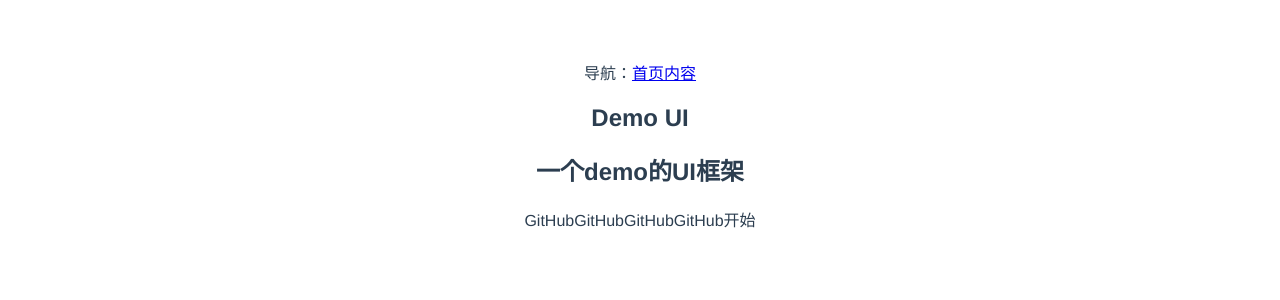
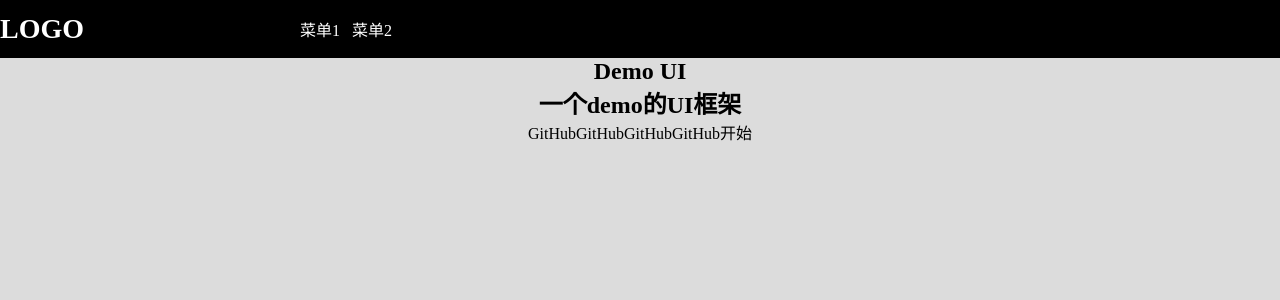
Before and after one commit to Supertinypeanut/protal-vite, a Vue app: page /#/ in a window 1280 px wide. Shown: the top 300 px of the page. Built offline with nearby package versions, Linux system fonts and the light colour scheme.

Commit message:
feat:首页基本布局

```diff
--- a/src/App.vue
+++ b/src/App.vue
@@ -1,9 +1,9 @@
 <template>
-  <nav>
+  <!-- <nav>
     <span>导航：</span>
     <router-link to="/">首页</router-link>
     <router-link to="/doc">内容</router-link>
-  </nav>
+  </nav> -->
   <router-view />
 </template>
 
--- a/src/components/tabBar.vue
+++ b/src/components/tabBar.vue
@@ -1,9 +1,37 @@
 <template>
-  <h1>顶部栏</h1>
+  <nav class="topnav">
+    <div class="logo">LOGO</div>
+    <ul class="meun">
+      <router-link to="/">菜单1</router-link>
+      <router-link to="/doc">菜单2</router-link>
+    </ul>
+  </nav>
 </template>
 
-<script>
-export default {}
+<script lang="ts">
+export default {
+  name: 'TabBar',
+}
 </script>
 
-<style></style>
+<style lang="scss" scoped>
+.topnav {
+  height: 58px;
+  background-color: #000;
+  color: #fff;
+  display: flex;
+  align-items: center;
+  .logo {
+    width: 300px;
+    font-size: 28px;
+    font-weight: 600;
+  }
+  .meun {
+    flex: 1;
+    display: flex;
+    a + a {
+      margin-left: 12px;
+    }
+  }
+}
+</style>
--- a/src/index.css
+++ /dev/null
@@ -1,8 +0,0 @@
-#app {
-  font-family: Avenir, Helvetica, Arial, sans-serif;
-  -webkit-font-smoothing: antialiased;
-  -moz-osx-font-smoothing: grayscale;
-  text-align: center;
-  color: #2c3e50;
-  margin-top: 60px;
-}
--- /dev/null
+++ b/src/index.scss
@@ -0,0 +1,13 @@
+* {
+  margin: 0;
+  padding: 0;
+  box-sizing: content-box;
+}
+ul,
+ol {
+  list-style: none;
+}
+a {
+  text-decoration: none;
+  color: inherit;
+}
--- a/src/main.ts
+++ b/src/main.ts
@@ -2,7 +2,7 @@
 import App from './App.vue'
 import Home from './views/Home.vue'
 import Doc from './views/Doc.vue'
-import './index.css'
+import './index.scss'
 
 import { createWebHashHistory, createRouter } from 'vue-router'
 
--- a/src/views/Doc.vue
+++ b/src/views/Doc.vue
@@ -1,9 +1,27 @@
 <template>
-  <h1>内容</h1>
+  <tabBar />
+  <section class="banner">
+    <h1>Demo UI</h1>
+    <h2>一个demo的UI框架</h2>
+    <p class="action">
+      <a>GitHub</a>
+      <a>GitHub</a>
+      <a>GitHub</a>
+      <a>GitHub</a>
+      <a>开始</a>
+    </p>
+  </section>
+  <div></div>
 </template>
 
-<script>
-export default {};
+<script lang="ts">
+import tabBar from '../components/tabBar.vue'
+export default {
+  name: 'Doc',
+  components: {
+    tabBar,
+  },
+}
 </script>
 
-<style></style>
+<style lang="scss"></style>
--- a/src/views/Home.vue
+++ b/src/views/Home.vue
@@ -1,8 +1,5 @@
 <template>
-  <nav class="topnav">
-    <div class="logo"></div>
-    <div class="meun"></div>
-  </nav>
+  <tabBar />
   <section class="banner">
     <h1>Demo UI</h1>
     <h2>一个demo的UI框架</h2>
@@ -18,7 +15,21 @@
 </template>
 
 <script lang="ts">
-export default {}
+import tabBar from '../components/tabBar.vue'
+export default {
+  name: 'Home',
+  components: {
+    tabBar,
+  },
+}
 </script>
 
-<style></style>
+<style lang="scss" scoped>
+.banner {
+  background-color: gainsboro;
+  height: calc(100vh - 58px);
+  display: flex;
+  flex-direction: column;
+  align-items: center;
+}
+</style>
--- a/tsconfig.json
+++ b/tsconfig.json
@@ -20,9 +20,6 @@
       "@/*": [
         "src/*"
       ],
-      "@flow/*": [
-        "src/*"
-      ]
     },
     "lib": [
       "esnext",
```
